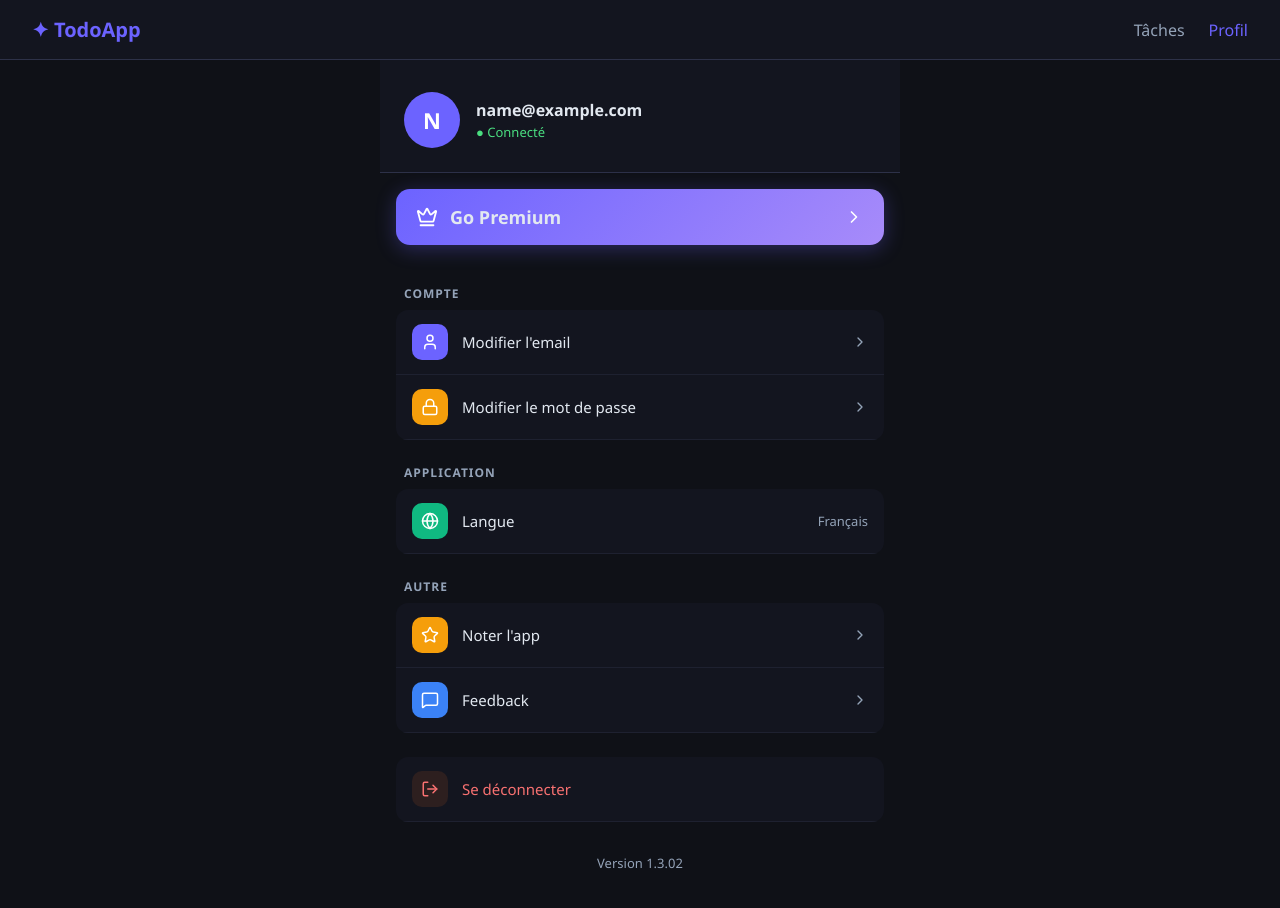
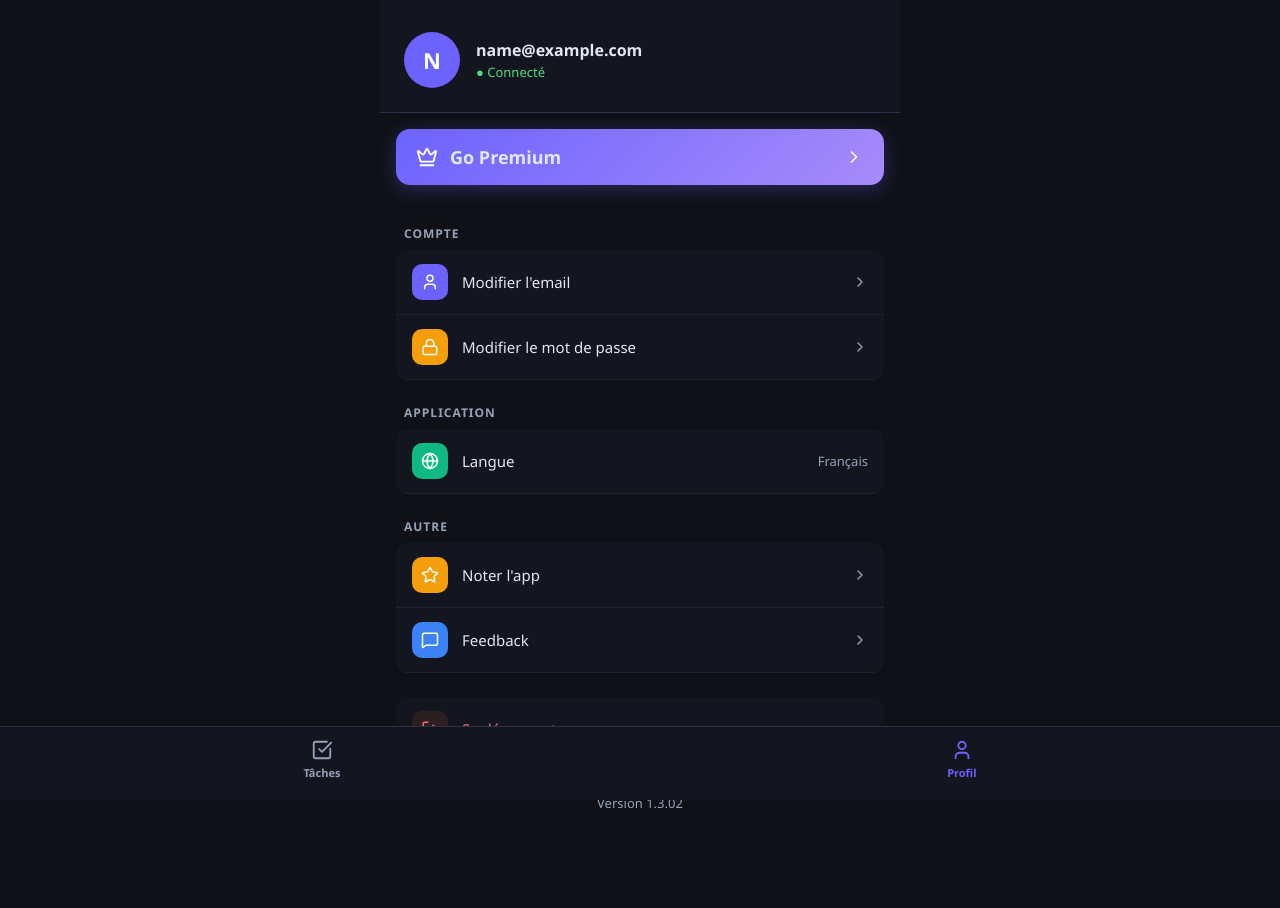
Before and after one commit to StrawHart7/frontend_w_calude, a React (Vite) app: page /profil in a window 1280 px wide. Shown: the top 908 px of the page. Built offline with nearby package versions, Linux system fonts and the light colour scheme; no server answers; sample sign-in values are in the browser's storage.

Commit message:
v1.3.04 Changing Style

```diff
--- a/src/App.jsx
+++ b/src/App.jsx
@@ -1,5 +1,5 @@
 import { BrowserRouter, Routes, Route, Navigate } from "react-router-dom"
-import Navbar from "./components/Navbar"
+import BottomBar from "./components/BottomBar"
 import Login from "./pages/Login"
 import Register from "./pages/Register"
 import Todos from "./pages/Todos"
@@ -13,7 +13,6 @@ import { TodosProvider } from "./TodosContext"
 function App() {
   return (
     <BrowserRouter>
-      <Navbar />
       <TodosProvider>
         <Routes>
           <Route path="/" element={<Navigate to="/login" />} />
@@ -25,6 +24,7 @@ function App() {
           <Route path="/premium/success" element={<PrivateRoute><PremiumSuccess /></PrivateRoute>} />
           <Route path="/coming-soon" element={<PrivateRoute><ComingSoon /></PrivateRoute>} />
         </Routes>
+        <BottomBar />
       </TodosProvider>
     </BrowserRouter>
   )
--- /dev/null
+++ b/src/components/BottomBar.jsx
@@ -0,0 +1,42 @@
+import { Link, useLocation } from 'react-router-dom'
+import { CheckSquare, User } from 'lucide-react'
+
+function BottomBar() {
+  const location = useLocation()
+  const hideOn = ['/login', '/register', '/premium/success', '/coming-soon', '/premium']
+
+  if (hideOn.includes(location.pathname)) return null
+
+  return (
+    <nav style={{
+      position: 'fixed', bottom: 0, left: 0, right: 0,
+      background: '#13151f',
+      borderTop: '1px solid #2d3148',
+      display: 'flex',
+      justifyContent: 'space-around',
+      alignItems: 'center',
+      padding: '12px 0 20px',
+      zIndex: 100
+    }}>
+      <Link to="/todos" style={{
+        display: 'flex', flexDirection: 'column', alignItems: 'center',
+        gap: '4px', textDecoration: 'none',
+        color: location.pathname === '/todos' ? '#6c63ff' : '#94a3b8',
+      }}>
+        <CheckSquare size={22} />
+        <span style={{ fontSize: '11px', fontWeight: '600' }}>Tâches</span>
+      </Link>
+
+      <Link to="/profil" style={{
+        display: 'flex', flexDirection: 'column', alignItems: 'center',
+        gap: '4px', textDecoration: 'none',
+        color: location.pathname === '/profil' ? '#6c63ff' : '#94a3b8',
+      }}>
+        <User size={22} />
+        <span style={{ fontSize: '11px', fontWeight: '600' }}>Profil</span>
+      </Link>
+    </nav>
+  )
+}
+
+export default BottomBar
--- a/src/index.css
+++ b/src/index.css
@@ -60,3 +60,7 @@ button:active {
 .todo-item {
   animation: slideIn 0.25s ease forwards;
 }
+
+main, .page-content {
+  padding-bottom: 80px;
+}
--- a/src/pages/Profil.jsx
+++ b/src/pages/Profil.jsx
@@ -119,7 +119,7 @@ function Profil() {
   }
 
   return (
-    <div style={{ maxWidth: "520px", margin: "0 auto", padding: "0" }}>
+    <div style={{ maxWidth: "520px", margin: "0 auto", paddingBottom: "80px" }}>
 
       {/* Feedback Bottom Sheet */}
       {showFeedback && (
--- a/src/pages/Todos.jsx
+++ b/src/pages/Todos.jsx
@@ -67,7 +67,7 @@ function Todos() {
   )
 
   return (
-    <div style={{ maxWidth: '640px', margin: '48px auto', padding: '0 24px' }}>
+    <div style={{ maxWidth: '640px', margin: '48px auto', padding: '0 24px 80px' }}>
 
       {/* Toast */}
       {toast && (
```
